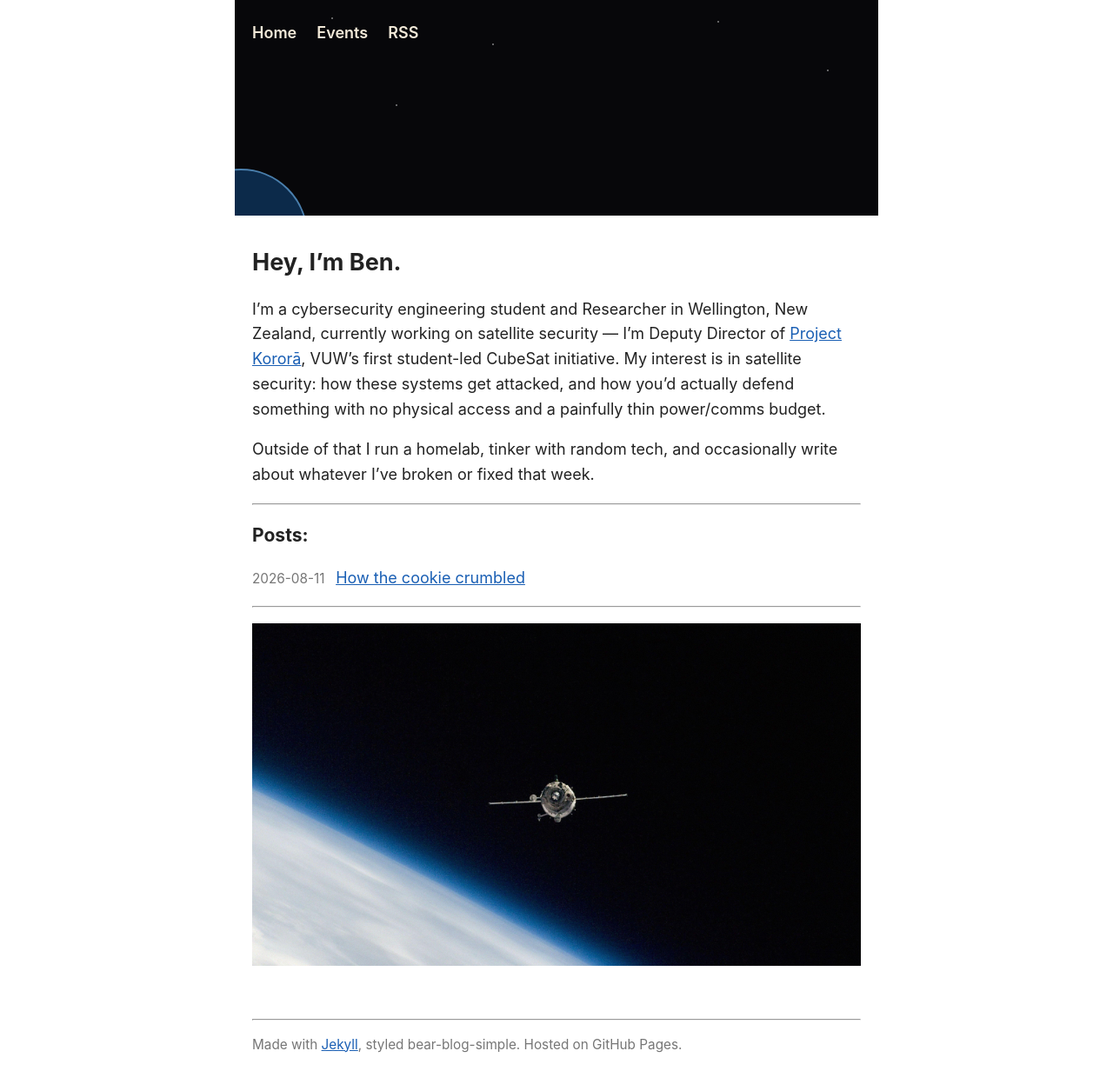
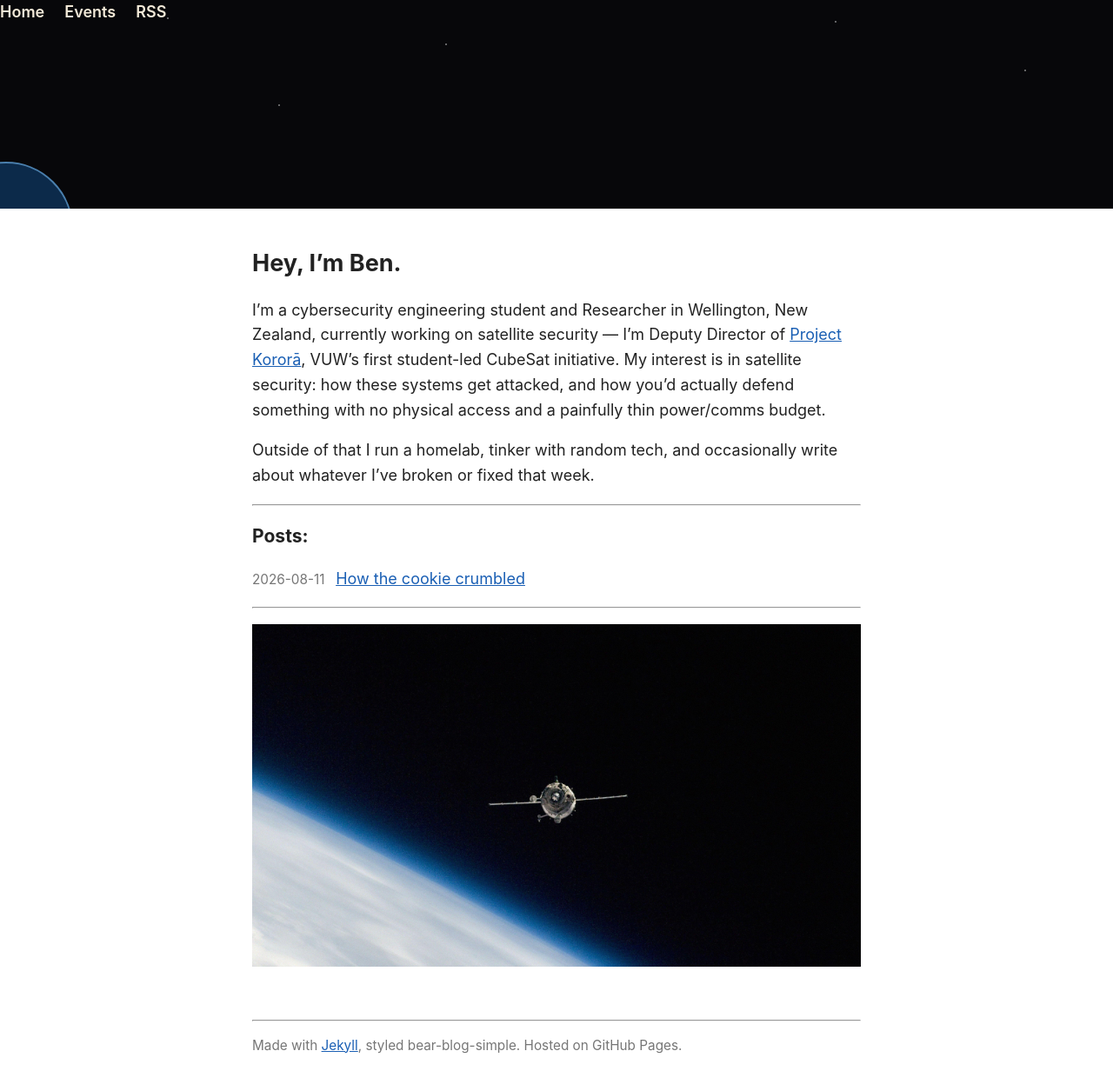
Before and after one commit to benvandw/benvandw.github.io, a Jekyll site: the page built from index.md, in a window 1280 px wide. Shown: the whole page at 87% size. Built offline with Jekyll 4.4.1, drawn with Linux system fonts in a browser that asks for light colours.

Commit message:
Enhance hero section styles and add new elements

```diff
--- a/assets/css/style.css
+++ b/assets/css/style.css
@@ -12,6 +12,7 @@ body {
   font-size: 18px;
   color: #222;
   background: #fff;
+  overflow-x: hidden;
 }
 
 @media (prefers-color-scheme: dark) {
@@ -77,17 +78,20 @@ footer {
   font-size: 0.85em;
   color: #767676;
 }
+
 img {
   max-width: 100%;
   height: auto;
   display: block;
 }
+
 blockquote {
   border-left: 3px solid #ccc;
   margin-left: 0;
   padding-left: 1em;
   color: #555;
 }
+
 /* Timeline (events page) */
 .timeline {
   border-left: 2px solid #ccc;
@@ -129,21 +133,44 @@ blockquote {
   .timeline { border-left-color: #333; }
   .timeline-entry::before { background: #8ab4f8; }
 }
-/* Hero: dark "space" panel with a small earth-limb curve
-   tucked into the bottom-left corner. */
+
+/* Hero: full-width dark "space" banner with a small earth-limb
+   curve in the bottom-left, breaking out of the content column.
+   Always dark regardless of light/dark mode — it's a fixed
+   graphic, not a themed surface. */
 .hero {
+  position: relative;
+  left: 50%;
+  width: 100vw;
+  margin-left: -50vw;
+  margin-top: -40px;
+  margin-bottom: 2.5em;
   background: #07070a;
-  margin: -40px -20px 2em;
-  padding: 24px 20px;
-  height: 200px;
+  height: 240px;
+  overflow: hidden;
+  box-sizing: border-box;
+}
+
+.hero-inner {
+  max-width: 700px;
+  margin: 0 auto;
+  padding: 24px 20px 0;
   position: relative;
-  overflow: hidden;
+  z-index: 2;
 }
 
 .hero nav a {
   color: #f2e9d8;
-  position: relative;
-  z-index: 2;
+}
+
+.hero-text {
+  margin-top: 60px;
+}
+
+.hero-text h1 {
+  color: #f2e9d8;
+  font-size: 1.8em;
+  margin: 0;
 }
 
 .earthrise {
```
